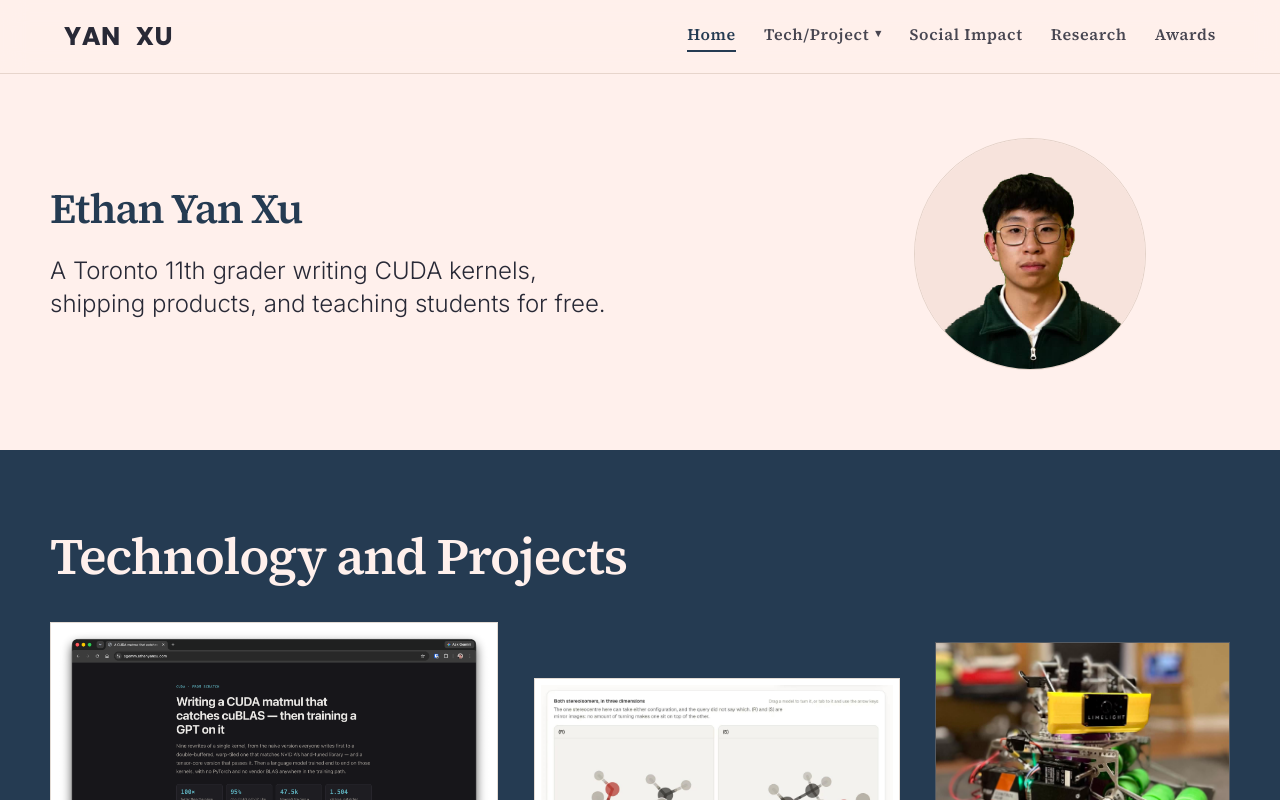
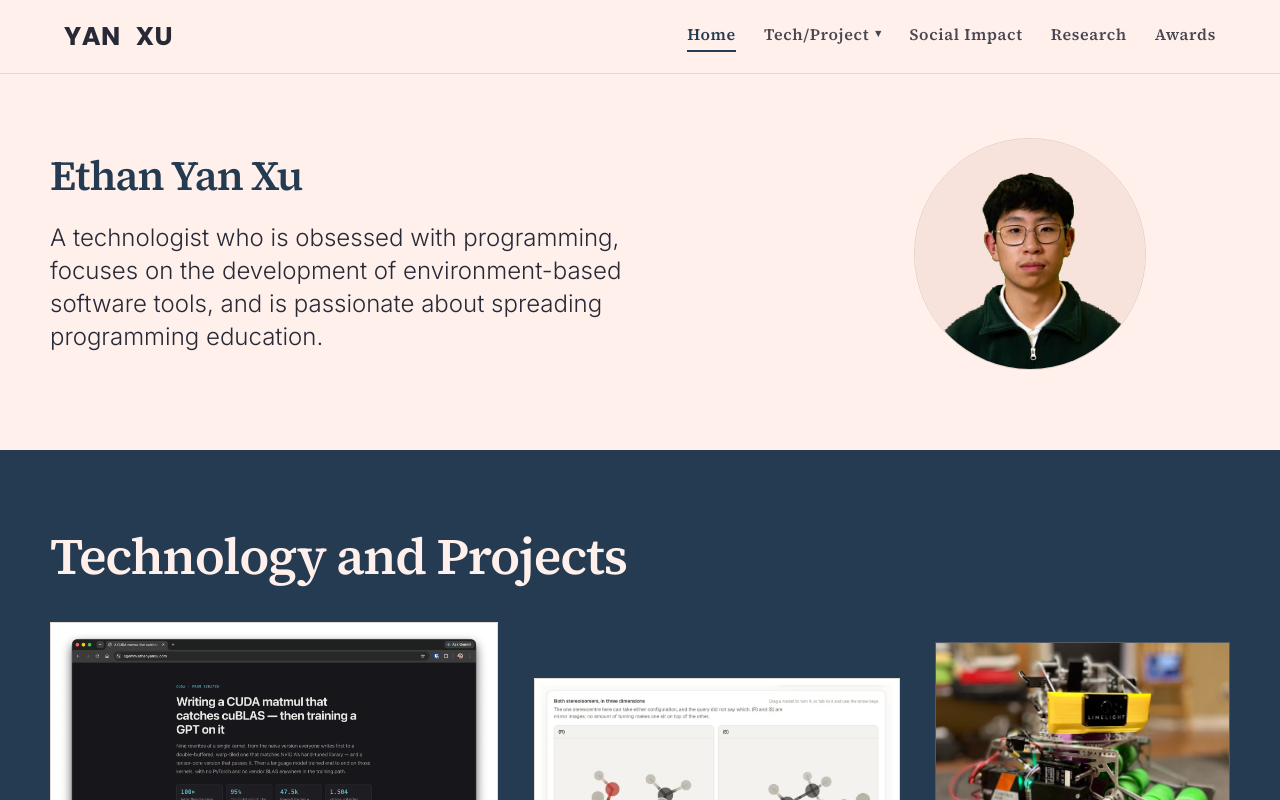
Before and after one commit to OoEthanoO/me, a Next.js app: page / in a window 1280 px wide. Shown: the top 800 px of the page. Built offline with nearby package versions, Linux system fonts and the light colour scheme.

Commit message:
Rewrite the hero tagline
From a line about grade and city to one about what the work is for.

```diff
--- a/app/page.tsx
+++ b/app/page.tsx
@@ -201,8 +201,9 @@ export default function Home() {
               className="rise mt-6 max-w-xl text-[clamp(1.05rem,2.1vw,1.5rem)] font-light leading-snug text-[var(--ink)]"
               style={{ animationDelay: "0.22s" }}
             >
-              A Toronto 11th grader writing CUDA kernels, shipping products, and
-              teaching students for free.
+              A technologist who is obsessed with programming, focuses on the
+              development of environment-based software tools, and is
+              passionate about spreading programming education.
             </p>
           </div>
 
```
